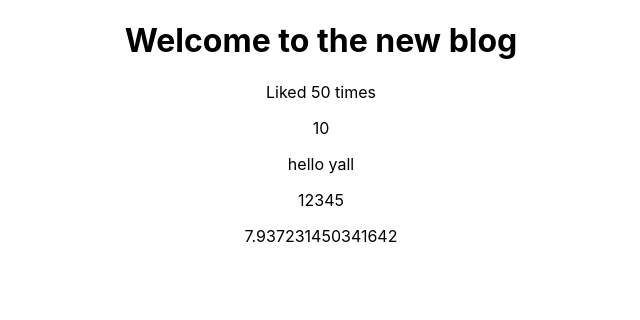
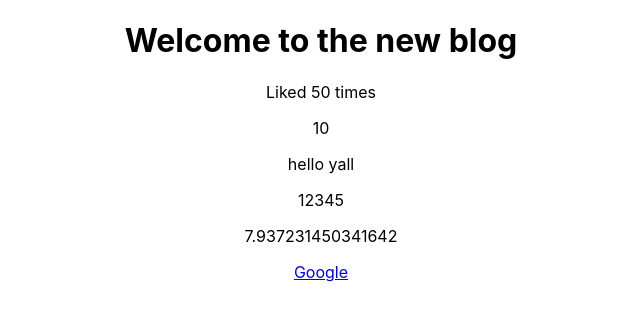
Before and after one commit to LashondaM/cool-blog, a React (Create React App) app: page / in a window 1280 px wide. Shown: the top 320 px of the page, without its empty margins (319-959 px from the left). Built offline with nearby package versions, Linux system fonts and the light colour scheme.

Commit message:
The last of Dynamic Values in Templates

```diff
--- a/src/App.js
+++ b/src/App.js
@@ -4,6 +4,8 @@ function App() {
 const title = 'Welcome to the new blog';
 const likes = 50;
 // const person = {name: 'shonnie', age: 22}; can do bools and objects and try to output it like that
+
+const link = "http://www.google.com";
 
   return (
     <div className="App">
@@ -18,7 +20,7 @@ const likes = 50;
         <p>{ [1,2,3,4,5] }</p>
         <p>{ Math.random() * 10 }</p>
 
-
+        <a href={link} target="_blank">Google</a>
       </div>
     </div>
   );
```
